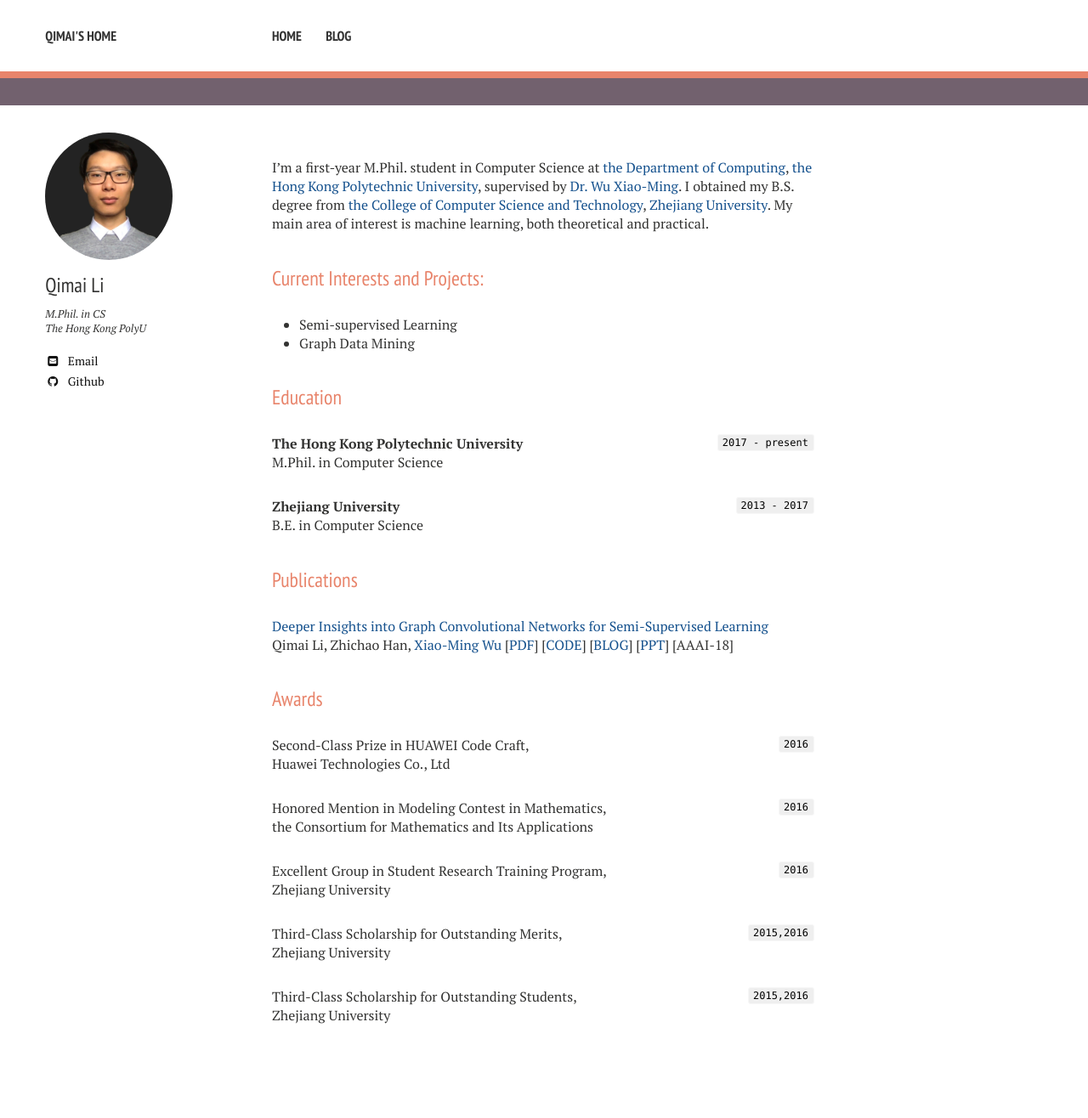
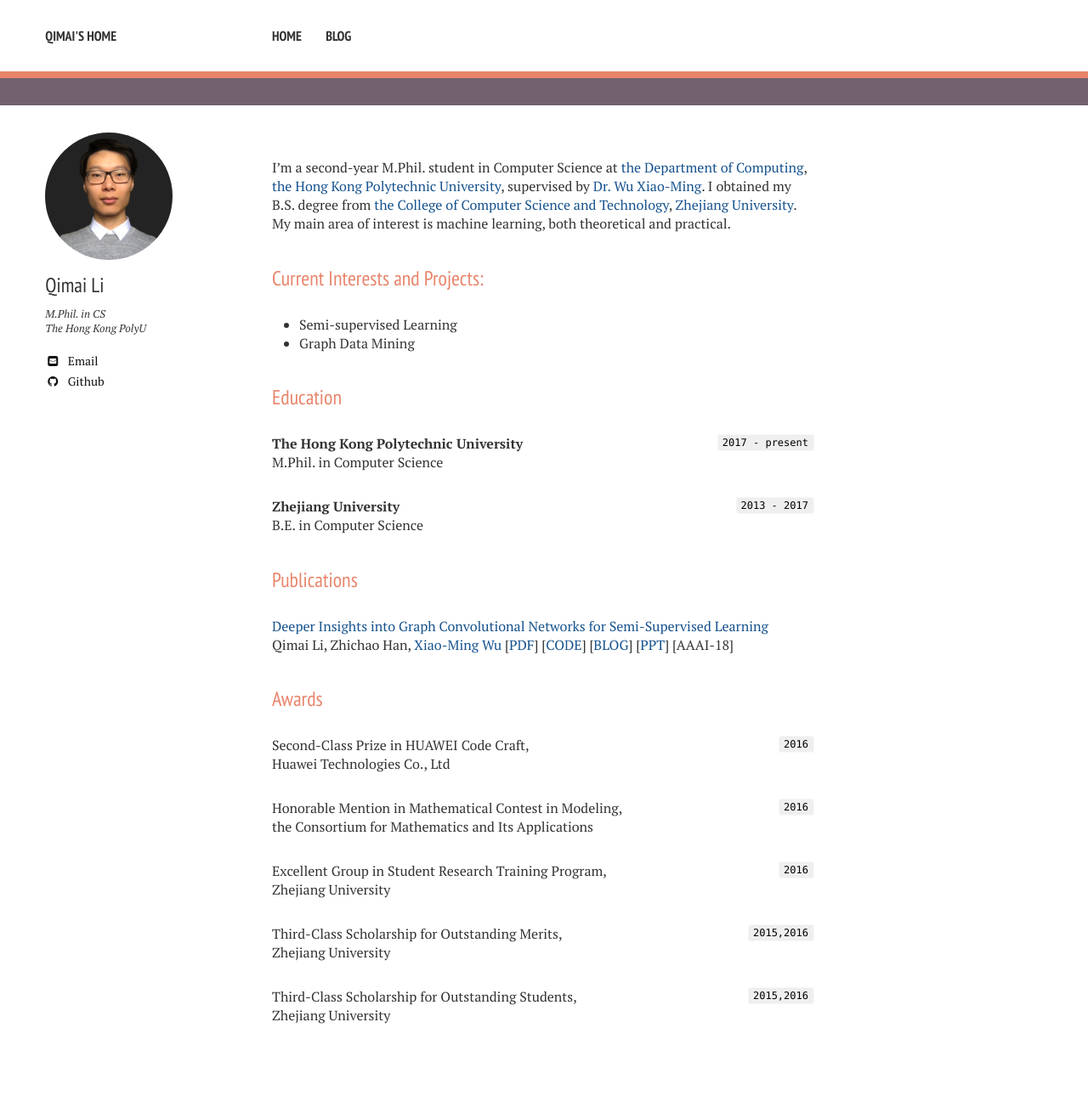
Before and after one commit to liqimai/liqimai.github.io, a Jekyll site: the page built from index.md, in a window 1280 px wide. Shown: the whole page at 85% size. Built offline with Jekyll 4.4.1, drawn with Linux system fonts in a browser that asks for light colours; nearby versions of some CDN libraries.

Commit message:
2018 Update

```diff
--- a/index.md
+++ b/index.md
@@ -1,8 +1,8 @@
 ---
 layout: resume
-excerpt: "Li Qimai's Homepage. Researcher in Data Science."
+excerpt: "Li Qimai's Homepage.."
 ---
-I'm a first-year M.Phil. student in Computer Science at [the Department of Computing](https://www.comp.polyu.edu.hk), [the Hong Kong Polytechnic University](https://www.polyu.edu.hk), supervised by [Dr. Wu Xiao-Ming](http://www4.comp.polyu.edu.hk/~csxmwu/).
+I'm a second-year M.Phil. student in Computer Science at [the Department of Computing](https://www.comp.polyu.edu.hk), [the Hong Kong Polytechnic University](https://www.polyu.edu.hk), supervised by [Dr. Wu Xiao-Ming](http://www4.comp.polyu.edu.hk/~csxmwu/).
  I obtained my B.S. degree from [the College of Computer Science and Technology](http://www.cs.zju.edu.cn/english/), [Zhejiang University](http://www.zju.edu.cn/english/).
 My main area of interest is machine learning, both theoretical and practical.
 
@@ -40,7 +40,7 @@ Qimai Li, Zhichao Han, [Xiao-Ming Wu]((http://www4.comp.polyu.edu.hk/~csxmwu/))
 Second-Class Prize in HUAWEI Code Craft,
 Huawei Technologies Co., Ltd
 
-`2016` Honored Mention in Modeling Contest in Mathematics,
+`2016` Honorable Mention in Mathematical Contest in Modeling,
 the Consortium for Mathematics and Its Applications
 
 `2016` Excellent Group in Student Research Training Program,
```
